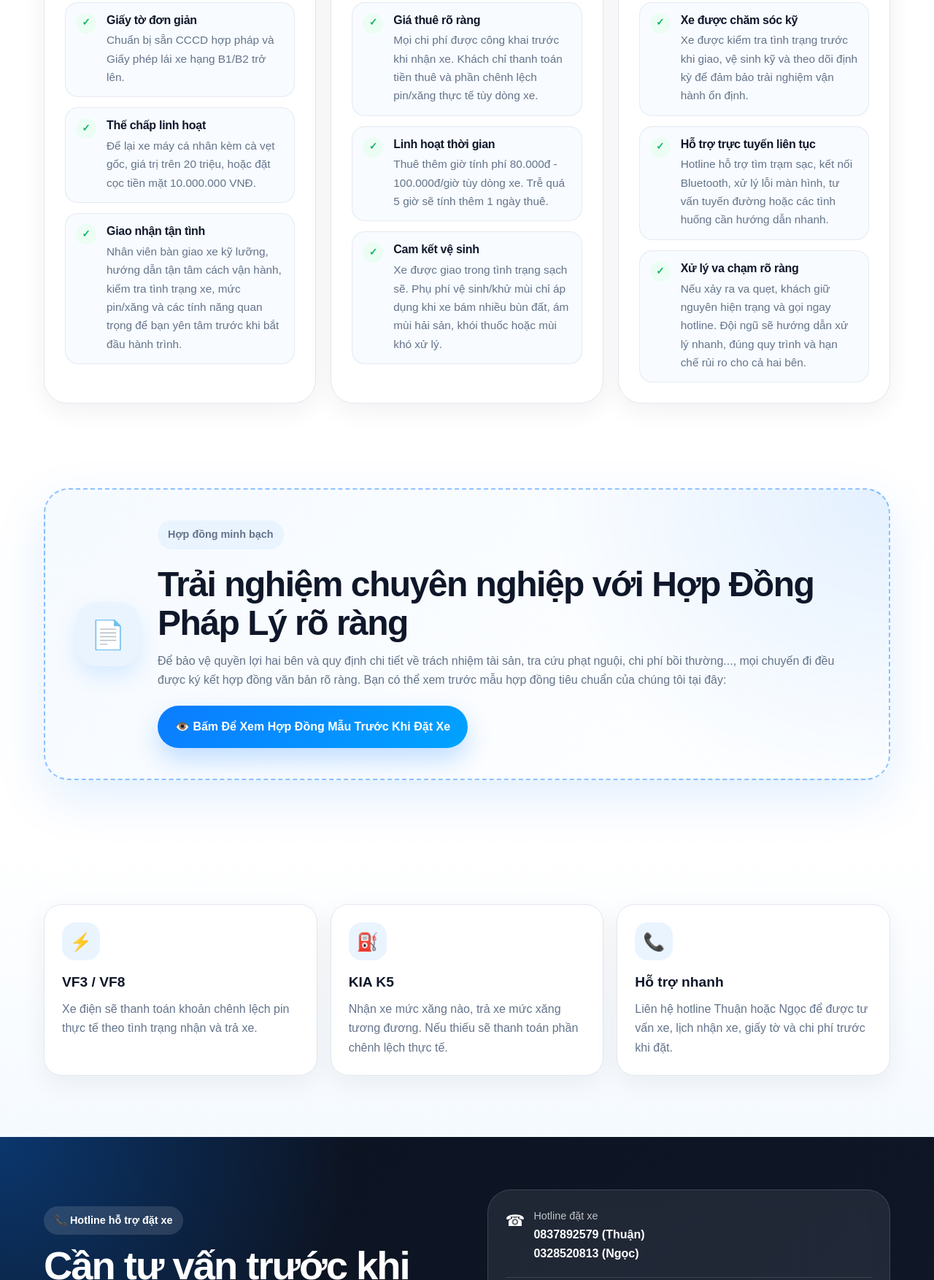
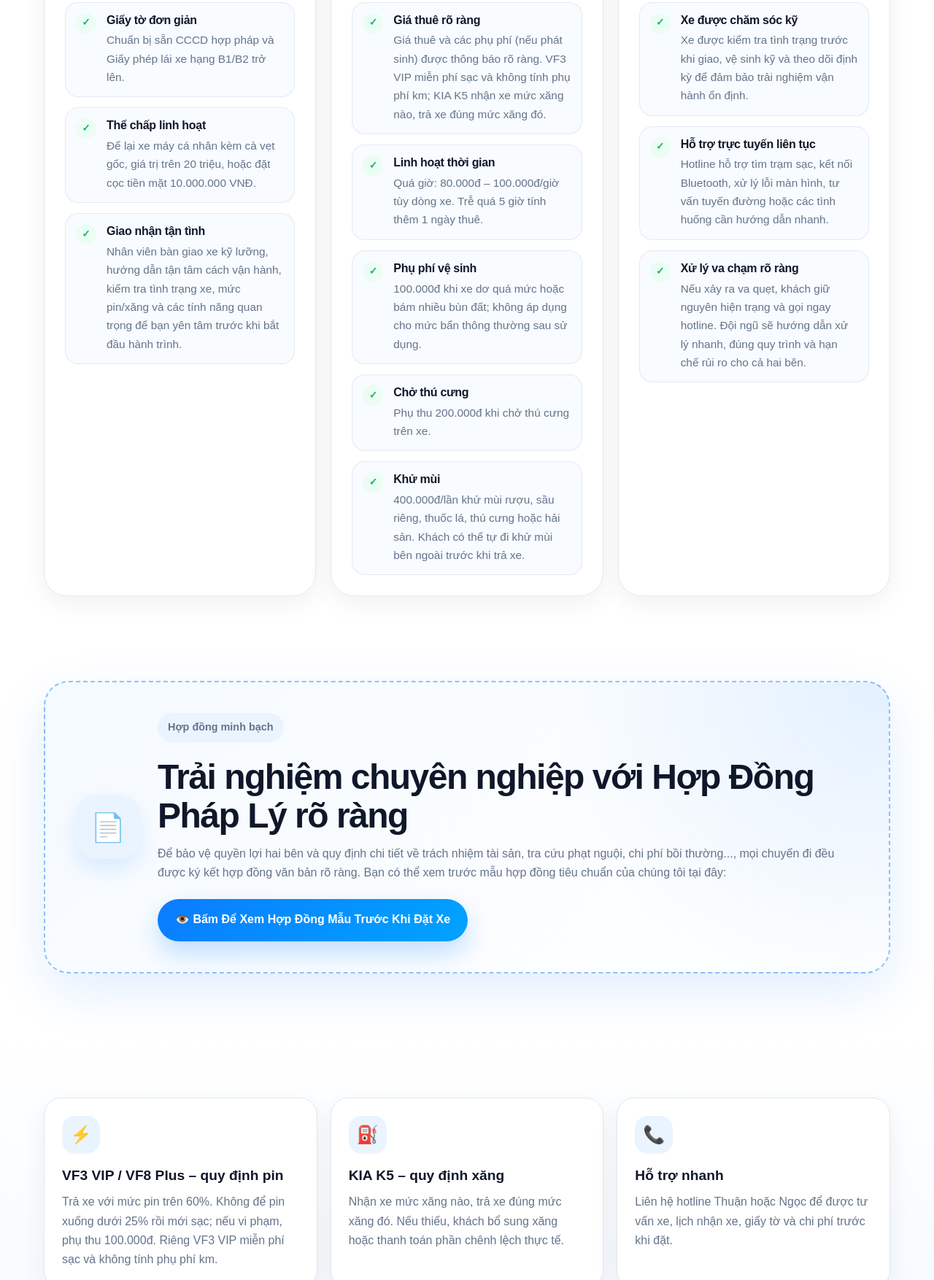
Before and after one commit to Blue0602/thuexe, a plain HTML site: page chinh-sach/index.html in a window 1280 px wide. Shown: the part 1362-3116 px from the top of the page at 73% size. Drawn offline with Linux system fonts and the light colour scheme.

Commit message:
Policy sync: fees, fuel, nav and cache version

```diff
--- a/chinh-sach/index.html
+++ b/chinh-sach/index.html
@@ -128,7 +128,7 @@
                 <span>✓</span>
                 <div>
                   <h4>Giá thuê rõ ràng</h4>
-                  <p>Mọi chi phí được công khai trước khi nhận xe. Khách chỉ thanh toán tiền thuê và phần chênh lệch pin/xăng thực tế tùy dòng xe.</p>
+                  <p>Giá thuê và các phụ phí (nếu phát sinh) được thông báo rõ ràng. VF3 VIP miễn phí sạc và không tính phụ phí km; KIA K5 nhận xe mức xăng nào, trả xe đúng mức xăng đó.</p>
                 </div>
               </div>
 
@@ -136,15 +136,29 @@
                 <span>✓</span>
                 <div>
                   <h4>Linh hoạt thời gian</h4>
-                  <p>Thuê thêm giờ tính phí 80.000đ - 100.000đ/giờ tùy dòng xe. Trễ quá 5 giờ sẽ tính thêm 1 ngày thuê.</p>
+                  <p>Quá giờ: 80.000đ – 100.000đ/giờ tùy dòng xe. Trễ quá 5 giờ tính thêm 1 ngày thuê.</p>
                 </div>
               </div>
 
               <div class="policy-mini-item">
                 <span>✓</span>
                 <div>
-                  <h4>Cam kết vệ sinh</h4>
-                  <p>Xe được giao trong tình trạng sạch sẽ. Phụ phí vệ sinh/khử mùi chỉ áp dụng khi xe bám nhiều bùn đất, ám mùi hải sản, khói thuốc hoặc mùi khó xử lý.</p>
+                  <h4>Phụ phí vệ sinh</h4>
+                  <p>100.000đ khi xe dơ quá mức hoặc bám nhiều bùn đất; không áp dụng cho mức bẩn thông thường sau sử dụng.</p>
+                </div>
+              </div>
+              <div class="policy-mini-item">
+                <span>✓</span>
+                <div>
+                  <h4>Chở thú cưng</h4>
+                  <p>Phụ thu 200.000đ khi chở thú cưng trên xe.</p>
+                </div>
+              </div>
+              <div class="policy-mini-item">
+                <span>✓</span>
+                <div>
+                  <h4>Khử mùi</h4>
+                  <p>400.000đ/lần khử mùi rượu, sầu riêng, thuốc lá, thú cưng hoặc hải sản. Khách có thể tự đi khử mùi bên ngoài trước khi trả xe.</p>
                 </div>
               </div>
             </div>
@@ -217,14 +231,14 @@
       <div class="policy-container policy-note-grid">
         <article class="policy-note-card">
           <span>⚡</span>
-          <h3>VF3 / VF8</h3>
-          <p>Xe điện sẽ thanh toán khoản chênh lệch pin thực tế theo tình trạng nhận và trả xe.</p>
+          <h3>VF3 VIP / VF8 Plus – quy định pin</h3>
+          <p>Trả xe với mức pin trên 60%. Không để pin xuống dưới 25% rồi mới sạc; nếu vi phạm, phụ thu 100.000đ. Riêng VF3 VIP miễn phí sạc và không tính phụ phí km.</p>
         </article>
 
         <article class="policy-note-card">
           <span>⛽</span>
-          <h3>KIA K5</h3>
-          <p>Nhận xe mức xăng nào, trả xe mức xăng tương đương. Nếu thiếu sẽ thanh toán phần chênh lệch thực tế.</p>
+          <h3>KIA K5 – quy định xăng</h3>
+          <p>Nhận xe mức xăng nào, trả xe đúng mức xăng đó. Nếu thiếu, khách bổ sung xăng hoặc thanh toán phần chênh lệch thực tế.</p>
         </article>
 
         <article class="policy-note-card">
```
